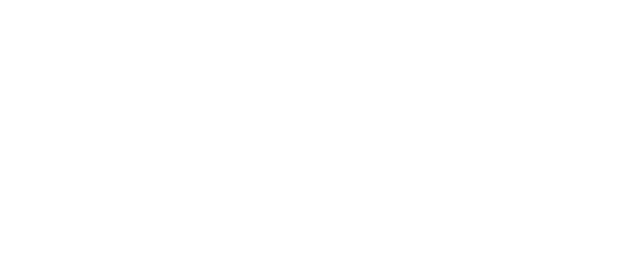
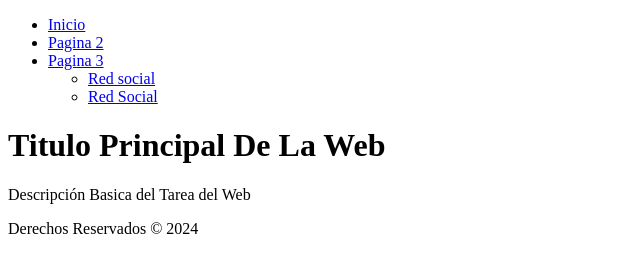
Before and after one commit to camiloazddd-spec/Proyecto-HTML, a plain HTML site: page index2.html in a window 1280 px wide. Shown: the whole page, without its empty margins (0-640 px from the left). Drawn offline with Linux system fonts and the light colour scheme.

Commit message:
Esquema Base Para El Proyect (Profe no moleste con que muy simple)

```diff
--- a/index2.html
+++ b/index2.html
@@ -1,9 +1,25 @@
 <!DOCTYPE html>
-<html lang="en">
+<html lang="es">
 <head>
     <title>Proyecto HTML Campusland</title>
 </head>
 <body>
-
+    <header>
+        <nav>
+            <ul>
+                <li><a href="#">Inicio</a></li>
+                <li><a href="#">Pagina 2</a></li>
+                <li><a href="#">Pagina 3</a></li>
+                <!--Redes Sociales-->
+                <ul>
+                    <li><a href="#">Red social</a></li>
+                    <li><a href="#">Red Social</a></li>
+                </ul>
+            </ul>
+        </nav>
+    <h1>Titulo Principal De La Web</h1>
+    <p>Descripción Basica del Tarea del Web</p>
+<footer>
+    <p>Derechos Reservados &copy; 2024</p>
 </body>
 </html>
```
